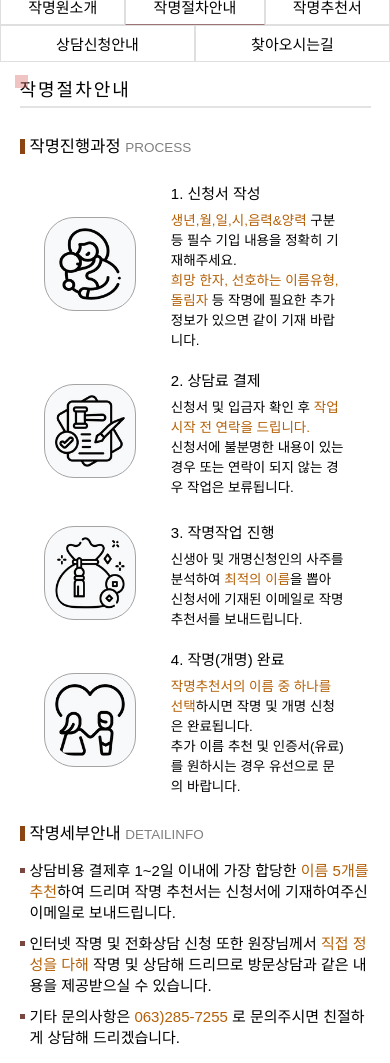
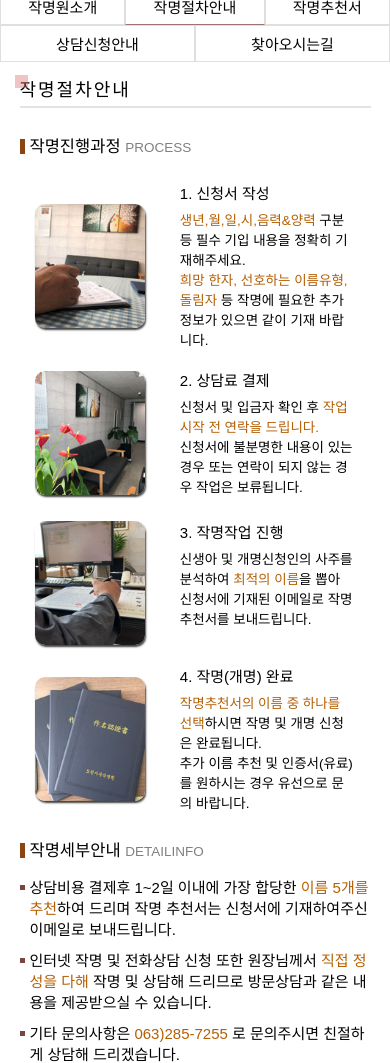
Before and after one commit to ocean3885/dowon, a Django app: template mobile/templates/mobile/m_about_jm.html in a window 390 px wide. Shown: the part 406-1469 px from the top of the page. Run offline with Django 3.2, Linux system fonts and the light colour scheme; the template is opened without the code that fills it, so the values that code supplies are empty; some web fonts are replaced.

Commit message:
update mobile home

```diff
--- a/mobile/templates/mobile/components/about_info.html
+++ b/mobile/templates/mobile/components/about_info.html
@@ -6,8 +6,7 @@
     </div>
     <div class="payment">
         <div class="t2">
-            <div class="left">
-                <img aria-label="jakmyung info" src="{% static 'img/jm_logo.jpg' %}" >
+            <div class="left1 img1">
             </div>
             <div class="right">
                 <div class="title1">
@@ -22,8 +21,7 @@
         </div>
 
         <div class="t2">
-            <div class="left">
-                <img aria-label="jakmyung info" src="{% static 'img/gm_logo.jpg' %}" >
+            <div class="left1 img2">
             </div>
             <div class="right">
                 <div class="title1">
@@ -39,8 +37,7 @@
     </div>
     <div class="payment">
         <div class="t2">
-            <div class="left">
-                <img aria-label="jakmyung info" src="{% static 'img/sj_logo.jpg' %}" >
+            <div class="left1 img3">
             </div>
             <div class="right">
                 <div class="title1">
@@ -54,8 +51,7 @@
         </div>
 
         <div class="t2">
-            <div class="left">
-                <img aria-label="jakmyung info" src="{% static 'img/gh_logo.jpg' %}" >
+            <div class="left1 img4">
             </div>
             <div class="right">
                 <div class="title1">
--- a/mobile/templates/mobile/m_home.html
+++ b/mobile/templates/mobile/m_home.html
@@ -12,6 +12,10 @@
 
     <div id="left-con-wrap">
         {% include 'mobile/components/sixlinks.html' %}
+    </div>
+
+    <div class="submit-info">
+        {% include 'mobile/components/about_info.html' %}
     </div>
 
     <div id="right_con">
--- a/static/styles/mobile/style.css
+++ b/static/styles/mobile/style.css
@@ -119,7 +119,7 @@ body {
     justify-content:center;
 }
 
-.submit-info .payment .t2 img{
+.submit-info .payment .t2 .left img{
     border-radius:30px;
     width:70px;
     height:auto;
@@ -183,12 +183,37 @@ body {
     color:#B45F04;
 }
 
+
+.submit-info .payment .img1 {background: url('/static/img/jminfo1.jpg') no-repeat;}
+.submit-info .payment .img2 {background: url('/static/img/jminfo2.jpg') no-repeat;}
+.submit-info .payment .img3 {background: url('/static/img/jminfo3.jpg') no-repeat;}
+.submit-info .payment .img4 {background: url('/static/img/jminfo4.jpg') no-repeat;}
+
+.submit-info .payment .left1 {
+    align-self:center;
+    width:110px;
+    height:124px;
+    border-radius:10px;
+    background-size:110px 124px;
+    background-position:bottom;
+    box-shadow: 1px 2px 2px 0px rgba(0,0,0,0.75);
+    -webkit-box-shadow: 1px 2px 2px 0px rgba(0,0,0,0.75);
+    -moz-box-shadow: 1px 2px 2px 0px rgba(0,0,0,0.75);
+}
+
+
+
 @media (min-width:500px){
     .submit-info .payment {flex-direction:row;}
     .submit-info .payment .t2 {flex-direction:column;width:40%;justify-content:start;gap:0;}
     .payment .t2 .left {height:100px;}
     .payment .t2 .right {width:100%;padding-left:20px;}
     .payment {justify-content:space-around;}
+    .submit-info .payment .img1 {background: url('/static/img/jminfo1.jpg') no-repeat;}
+    .submit-info .payment .img2 {background: url('/static/img/jminfo2.jpg') no-repeat;}
+    .submit-info .payment .img3 {background: url('/static/img/jminfo3.jpg') no-repeat;}
+    .submit-info .payment .img4 {background: url('/static/img/jminfo4.jpg') no-repeat;}
+    .submit-info .payment .left1 {width:130px;height:100px;background-size:130px 120px;margin-bottom:15px;}
 }
 
 /* ----------  신청안내 및 작명절차 컴포넌트 끝 ---------- */
```
Also changed, not shown: mobile/templates/mobile/m_about_jm.html (line endings or trailing spaces), static/img/jminfo1.jpg (added), static/img/jminfo1_w.jpg (added), static/img/jminfo2.jpg (added), static/img/jminfo2_w.jpg (added), static/img/jminfo3.jpg (added), static/img/jminfo3_w.jpg (added), static/img/jminfo4.jpg (added), static/img/jminfo4_w.jpg (added).
